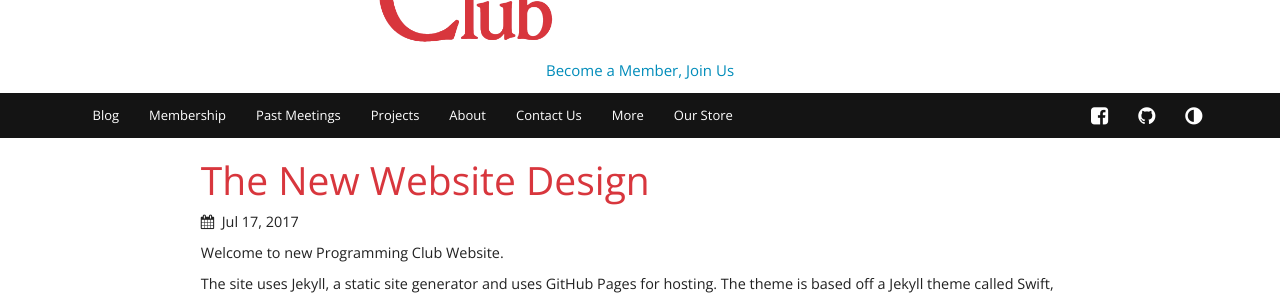
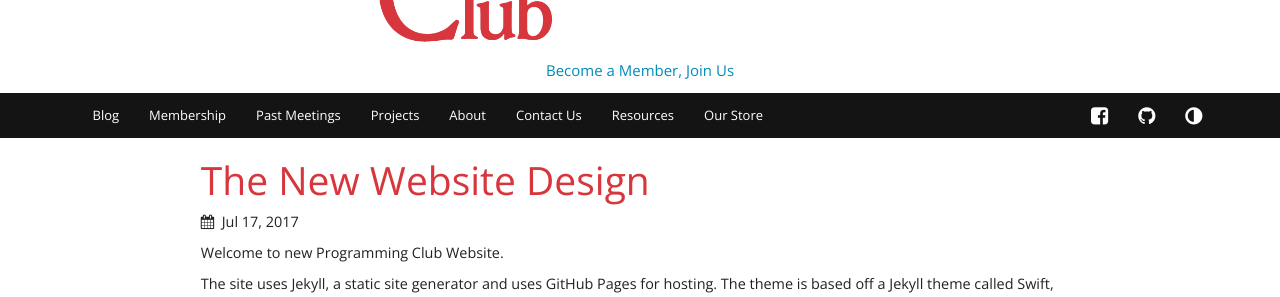
Before and after one commit to rmit-programming-club/rmit-programming-club.github.io, a Jekyll site: the page built from index.html, in a window 1280 px wide. Shown: the part 217-514 px from the top of the page. Built offline with Jekyll 4.4.1, drawn with Linux system fonts in a browser that asks for light colours; nearby versions of some CDN libraries.

Commit message:
Change Menu item name 'More' to 'Resources'

```diff
--- a/_includes/header.html
+++ b/_includes/header.html
@@ -30,7 +30,7 @@
             <li><a href="/projects">Projects</a>
             <li><a href="/about">About</a>
             <li><a href="/contact">Contact Us</a>
-            <li><a href="/more">More</a>
+            <li><a href="/more">Resources</a>
 			<li><a href="https://www.redbubble.com/people/rmitprogramming/shop" target="_blank">Our Store</a>
 		</ul>
 		<!-- Social and Dark Mode Buttons-->
```
